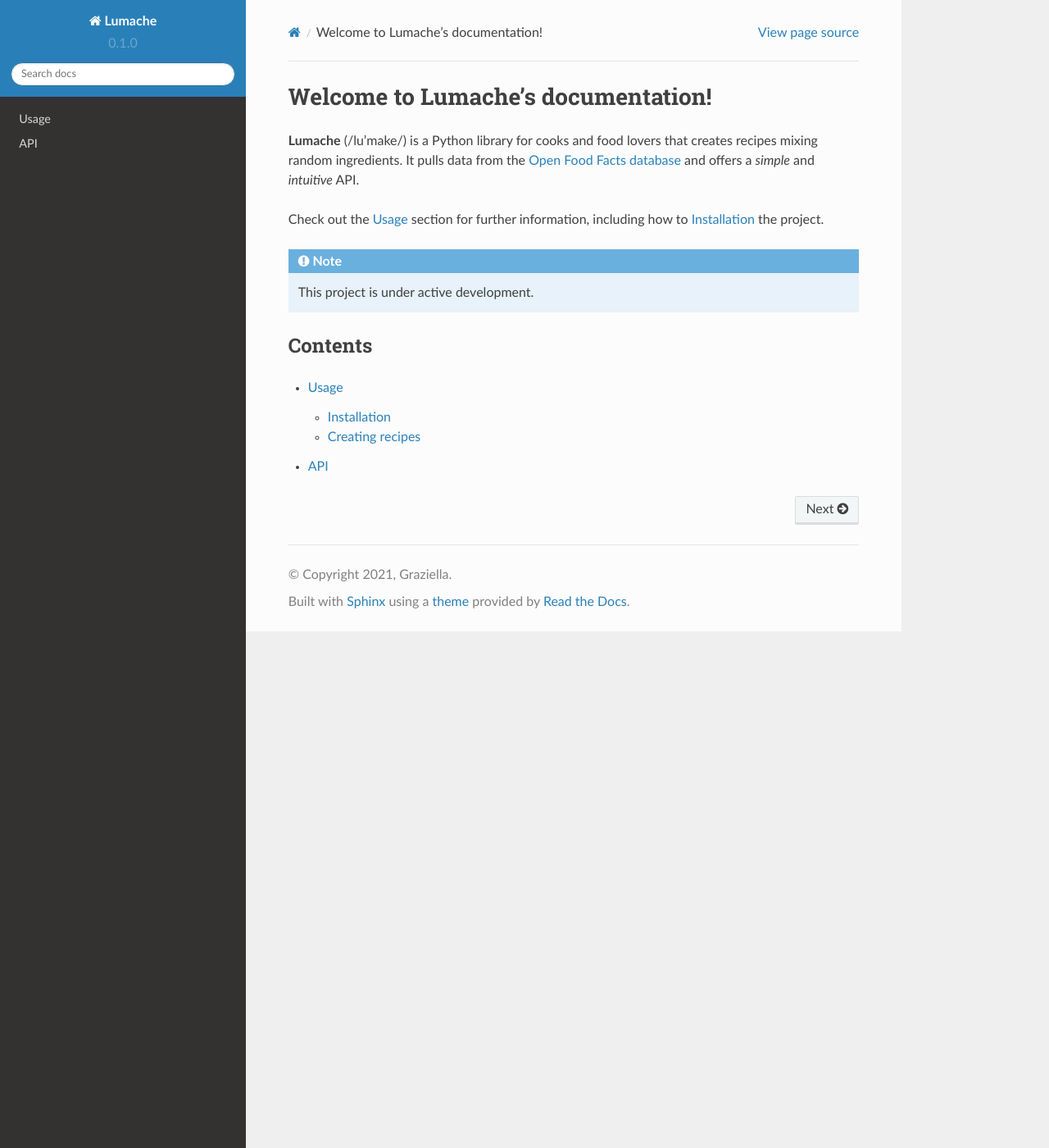
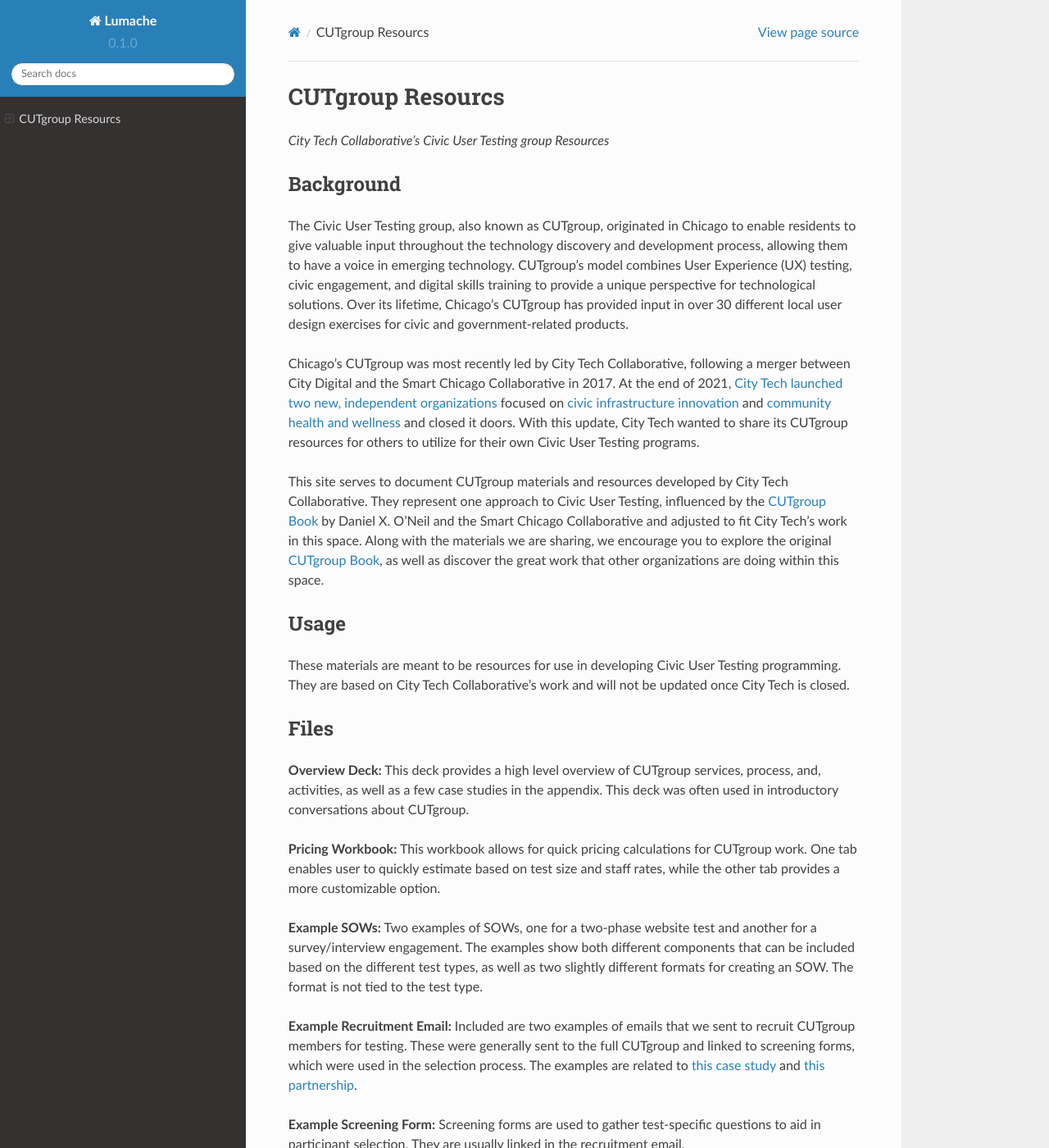
Before and after one commit to ajarareem/CUTgroup-CityTechResources, a Sphinx documentation site: the page built from docs/source/index.rst, in a window 1280 px wide and 1400 px high. Shown: the whole window at 82% size. Built offline with Sphinx 7.4.7 and the Read the Docs theme 2.0.0, drawn with Linux system fonts in a browser that asks for light colours; some of the changed text lies outside the part shown.

Commit message:
Update index.rst

```diff
--- a/docs/source/index.rst
+++ b/docs/source/index.rst
@@ -1,22 +1,47 @@
-Welcome to Lumache's documentation!
-===================================
+CUTgroup Resourcs
+=======================================
+*City Tech Collaborative's Civic User Testing group Resources*
 
-**Lumache** (/lu'make/) is a Python library for cooks and food lovers
-that creates recipes mixing random ingredients.
-It pulls data from the `Open Food Facts database <https://world.openfoodfacts.org/>`_
-and offers a *simple* and *intuitive* API.
 
-Check out the :doc:`usage` section for further information, including
-how to :ref:`installation` the project.
+Background
+--------
+The Civic User Testing group, also known as CUTgroup, originated in Chicago to enable residents to give valuable input throughout the technology discovery and development process, allowing them to have a voice in emerging technology. CUTgroup’s model combines User Experience (UX) testing, civic engagement, and digital skills training to provide a unique perspective for technological solutions. Over its lifetime, Chicago’s CUTgroup has provided input in over 30 different local user design exercises for civic and government-related products.
 
-.. note::
+Chicago's CUTgroup was most recently led by City Tech Collaborative, following a merger between City Digital and the Smart Chicago Collaborative in 2017. At the end of 2021, `City Tech launched two new, independent organizations <https://www.citytech.org/city-tech-launches-two-new-organizations-and-open-source-toolkit>`_ focused on `civic infrastructure innovation <https://www.infrastructureforward.org/>`_ and `community health and wellness <https://www.sustainwellinnovation.org/>`_ and closed it doors. With this update, City Tech wanted to share its CUTgroup resources for others to utilize for their own Civic User Testing programs.
 
-   This project is under active development.
+This site serves to document CUTgroup materials and resources developed by City Tech Collaborative. They represent one approach to Civic User Testing, influenced by the `CUTgroup Book <https://www.cutgroupbook.com/>`_ by Daniel X. O’Neil and the Smart Chicago Collaborative and adjusted to fit City Tech's work in this space. Along with the materials we are sharing, we encourage you to explore the original `CUTgroup Book <https://www.cutgroupbook.com/>`_, as well as discover the great work that other organizations are doing within this space.
 
-Contents
+
+Usage
+--------
+These materials are meant to be resources for use in developing Civic User Testing programming. They are based on City Tech Collaborative’s work and will not be updated once City Tech is closed.
+
+
+Files
 --------
 
-.. toctree::
+**Overview Deck:** This deck provides a high level overview of CUTgroup services, process, and, activities, as well as a few case studies in the appendix. This deck was often used in introductory conversations about CUTgroup.
 
-   usage
-   api
+**Pricing Workbook:** This workbook allows for quick pricing calculations for CUTgroup work. One tab enables user to quickly estimate based on test size and staff rates, while the other tab provides a more customizable option.
+
+**Example SOWs:** Two examples of SOWs, one for a two-phase website test and another for a survey/interview engagement. The examples show both different components that can be included based on the different test types, as well as two slightly different formats for creating an SOW. The format is not tied to the test type.
+
+**Example Recruitment Email:** Included are two examples of emails that we sent to recruit CUTgroup members for testing. These were generally sent to the full CUTgroup and linked to screening forms, which were used in the selection process. The examples are related to `this case study <https://www.citytech.org/microsoft-research-project-eclipse>`_ and `this partnership <https://www.citytech.org/osf-healthcare-and-city-tech-address-community-health-needs-through-new-partnership>`_.
+
+**Example Screening Form:** Screening forms are used to gather test-specific questions to aid in participant selection. They are usually linked in the recruitment email.
+
+**Example Test Plans:** These documents outline the plans for conducting the testing, including the timeline, methodology, and test details, and questions. Tests plans are often working documents and refined through multiple client meetings. The example test plans were originally used for the wireframe test related to `this case study <https://www.citytech.org/unbail>`_ and a survey related to `this partnership <https://www.citytech.org/osf-healthcare-and-city-tech-address-community-health-needs-through-new-partnership>`_.
+
+**Example Proctor Guide:** This is a detailed guide for proctors to follow along while administering the test. It includes all background information, questions to be asked of testers, and additional details. The questions in this guide come from the test plan are mirrored in the intake form so that the proctor can follow this guide, then capture responses in the intake form. This example proctor guide was originally used for the test is related to `this case study <https://www.citytech.org/unbail>`_.
+
+**Example Proctor Quick Guide:** The proctor quick guide gives key highlights from the full proctor guide, including links for testing page and forms. Proctors can keep this handy for reference during the test. This example quick guide was originally used for the test is related to `this case study <https://www.citytech.org/unbail>`_.
+
+**Example Intake Form:** While moderating a test, proctors must submit their answer into this intake form. test. The questions here should mirror those in the test plan. This intake form originally used for the test is related to `this case study <https://www.citytech.org/unbail>`_.
+
+**Example Consent Form:** While CUTgroup members have read and agreed to City Tech’s general privacy policy before signing up for a test, this consent form is test specific and was required to be completed prior to the start of a test. The example consent form is related to `this case study <https://www.citytech.org/unbail>`_.
+
+Other Useful Links
+--------
+`Civic User Testing Network: <https://www.citytech.org/civic-user-testing-network>`_ The mission of the Network is to bring together current and future Civic User Testing groups to share resources and develop best practices, building a more robust framework to make local technology more user-friendly, accessible, and relevant. This link leads to more detail around the network.
+
+`CUTgroup Chicago Case Studies: <https://www.citytech.org/cutgroup-case-studies>`_ The `archived City Tech website <https://www.citytech.org/>`_ highlights select CUTgroup engagements that City Tech has completed, as well as prior CUTgroup Chicago work.  CUTgroup and resident engagement was also incorporated in other City Tech projects and are documented elsewhere on the `archived City Tech site <https://www.citytech.org/>`_.
```
